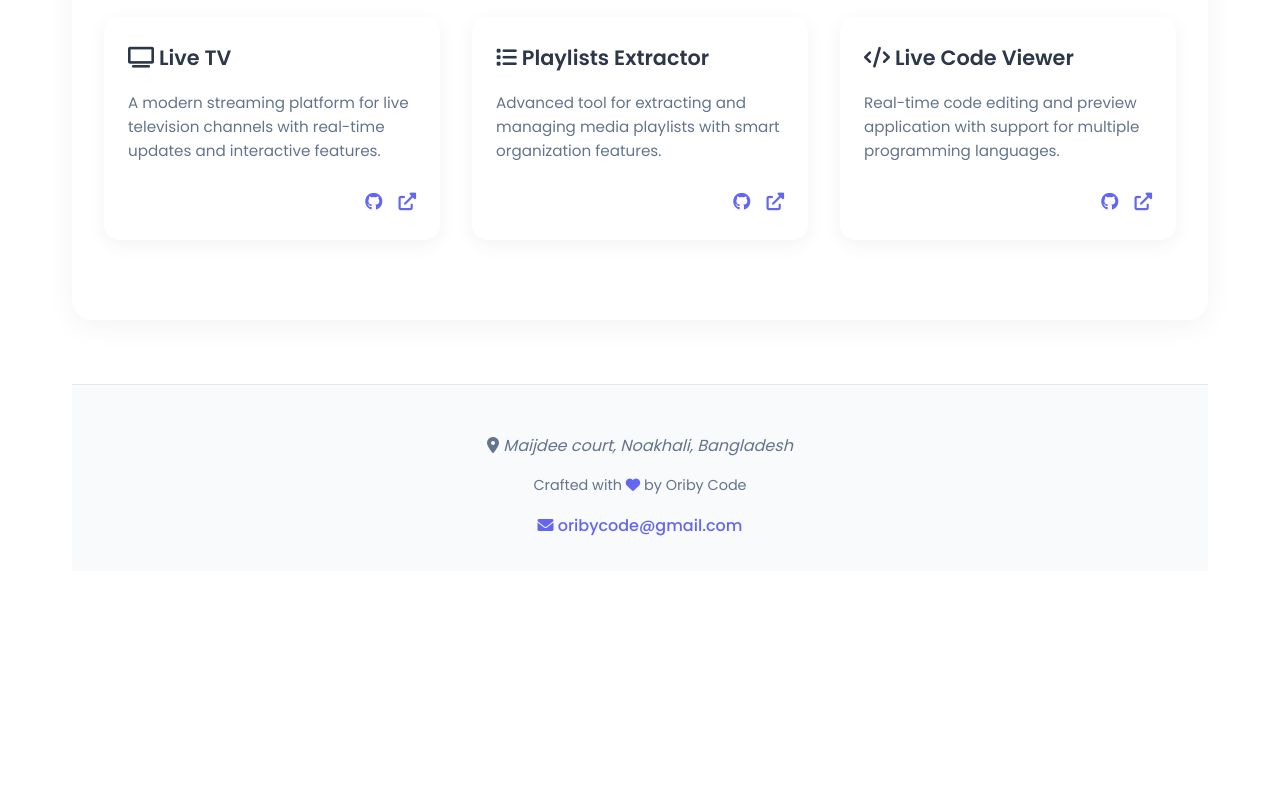
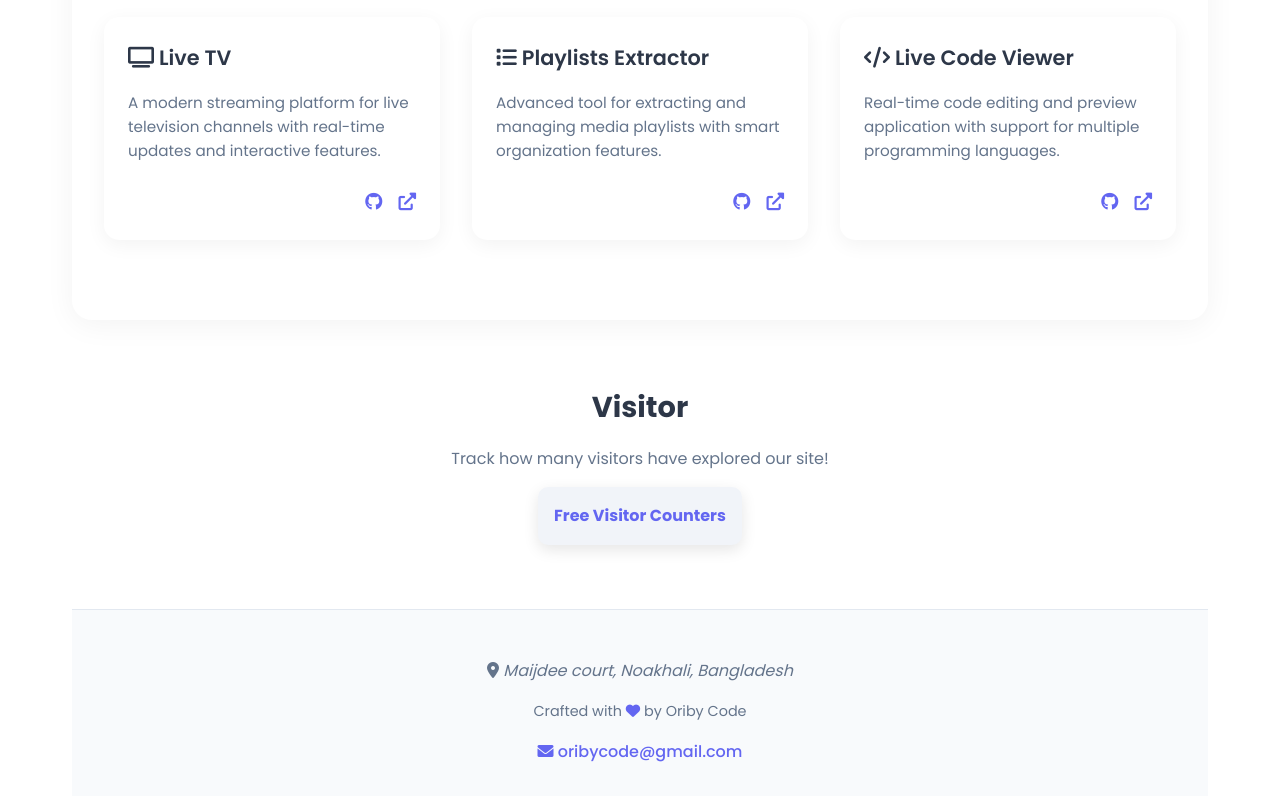
Before and after one commit to oribycode/Portfolio_Web_Oriby, a plain HTML site: page index.html in a window 1280 px wide. Shown: the part 967-1767 px from the top of the page. Before the commit the page ends 1570 px from the top, so only its background shows below. Drawn offline with Linux system fonts and the light colour scheme.

Commit message:
Update index.html
v0.1.2 - Visit Counter System

```diff
--- a/index.html
+++ b/index.html
@@ -338,6 +338,12 @@
             transition: color 0.3s ease;
         }
 
+        /* Visitor Counter Styles */
+        .oriby-visitor-counter {
+            margin: 3rem 0;
+            text-align: center;
+        }
+
         /* Footer */
         .oriby-footer {
             background: #f8fafc;
@@ -414,6 +420,7 @@
     <!-- Main Container -->
     <div class="oriby-container">
         <!-- Profile Section -->
+
         <div class="oriby-profile">
             <!-- Contact Information - Moved Up -->
             <div class="oriby-contact-info">
@@ -447,9 +454,6 @@
 
         <!-- Projects Section -->
         <div class="oriby-info-section">
-
-
-
             <h2 class="oriby-section-title">Skills & Expertise</h2>
             <div class="oriby-skills">
                 <span class="oriby-skill-tag"><i class="fab fa-html5"></i> HTML</span>
@@ -491,6 +495,17 @@
                         <a href="#"><i class="fas fa-external-link-alt"></i></a>
                     </div>
                 </div>
+            </div>
+        </div>
+
+        <!-- Visitor Counter Section -->
+        <div class="oriby-visitor-counter" style="margin: 3rem 0; text-align: center;">
+            <h2 style="color: #2d3748; font-size: 1.8rem; margin-bottom: 1rem;">Visitor</h2>
+            <p style="color: #64748b; font-size: 1rem; margin-bottom: 1rem;">Track how many visitors have explored our site!</p>
+            <div style="display: inline-block; background: #f1f4f9; padding: 1rem; border-radius: 10px; box-shadow: 0 5px 15px rgba(0, 0, 0, 0.1);">
+                <a href='http://www.freevisitorcounters.com' style="color: #6366f1; text-decoration: none; font-weight: bold;">Free Visitor Counters</a>
+                <script type='text/javascript' src='https://www.freevisitorcounters.com/auth.php?id=2cf3b9ee41b3978fe95f8648f8c4ae922701867f'></script>
+                <script type="text/javascript" src="https://www.freevisitorcounters.com/en/home/counter/1319328/t/13"></script>
             </div>
         </div>
 
```
